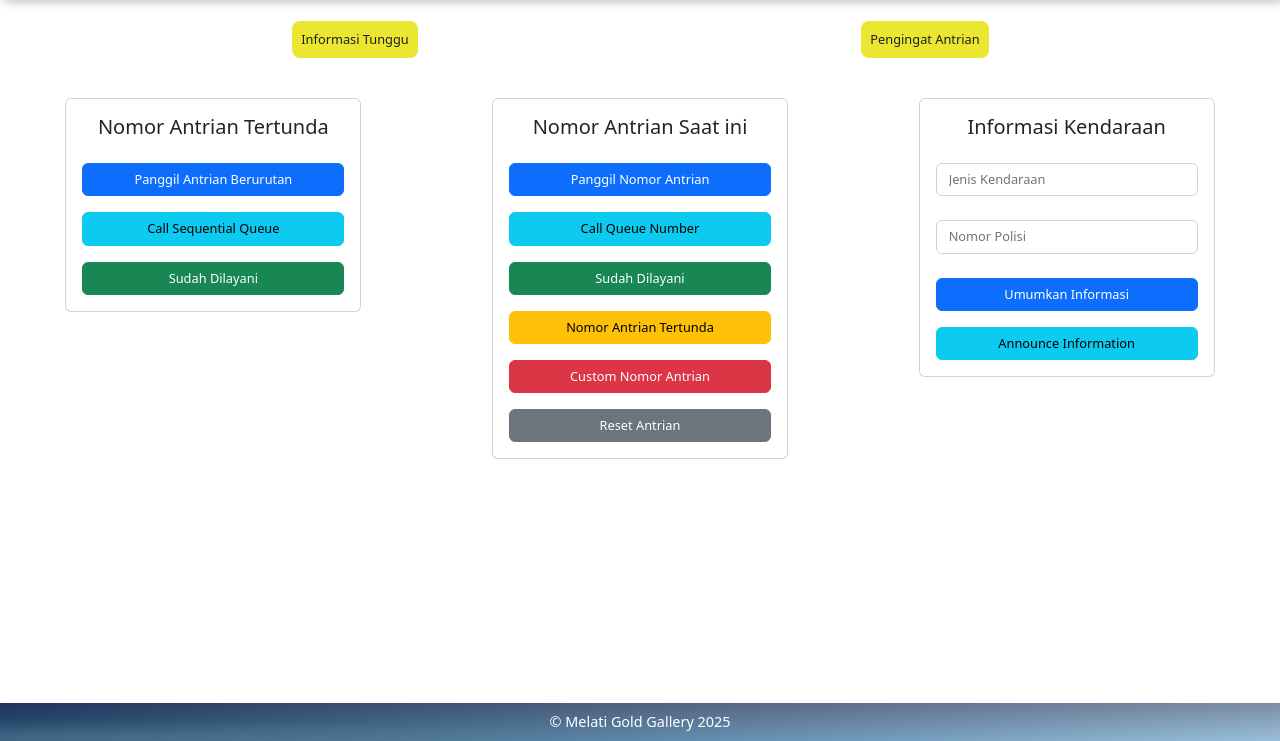
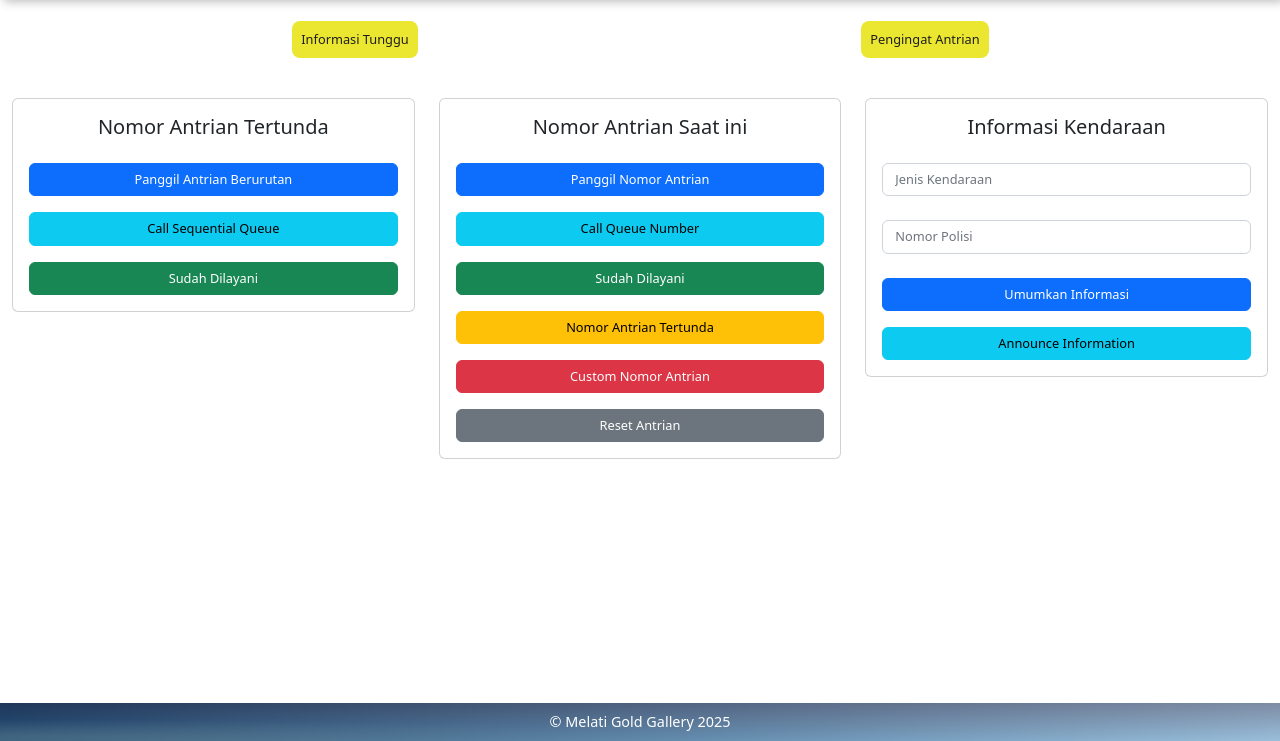
Before and after one commit to melatigoldgallery/sistem-antrian, a website with bundled scripts: page admin.html in a window 1280 px wide. Shown: the part 59-800 px from the top of the page. Built offline with nearby package versions, Linux system fonts and the light colour scheme; no server answers.

Commit message:
merubah tampilan dflex-4

```diff
--- a/admin.html
+++ b/admin.html
@@ -80,7 +80,7 @@
         <div class="container-fluid">
           <!-- Queue Management Section -->
           <div class="row">
-            <div class="col-md-3 mx-auto mb-5">
+            <div class="col-md-4 mx-auto mb-5">
               <div class="card">
                 <div class="card-body text-center">
                   <h5 class="card-title mb-4">Nomor Antrian Tertunda</h5>
@@ -93,7 +93,7 @@
                 </div>
               </div>
             </div>
-            <div class="col-md-3 mx-auto mb-5">
+            <div class="col-md-4 mx-auto mb-5">
               <div class="card">
                 <div class="card-body text-center">
                   <h5 class="card-title mb-4">Nomor Antrian Saat ini</h5>
@@ -120,7 +120,7 @@
                 </div>
               </div>
             </div>
-            <div class="col-md-3 mx-auto">
+            <div class="col-md-4 mx-auto">
               <div class="card">
                 <div class="card-body text-center">
                   <h5 class="card-title mb-4">Informasi Kendaraan</h5>
```
